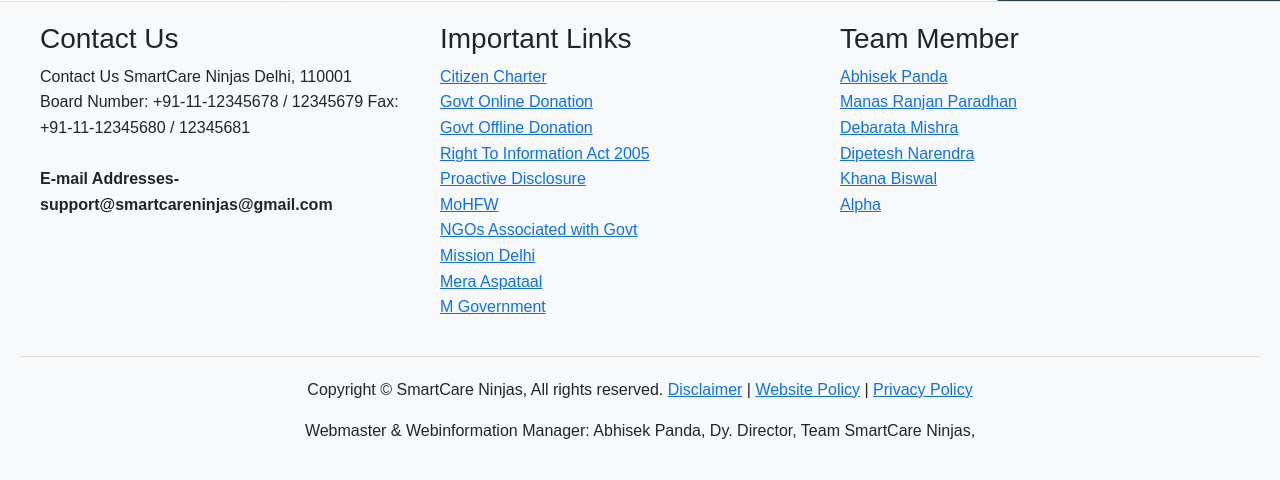
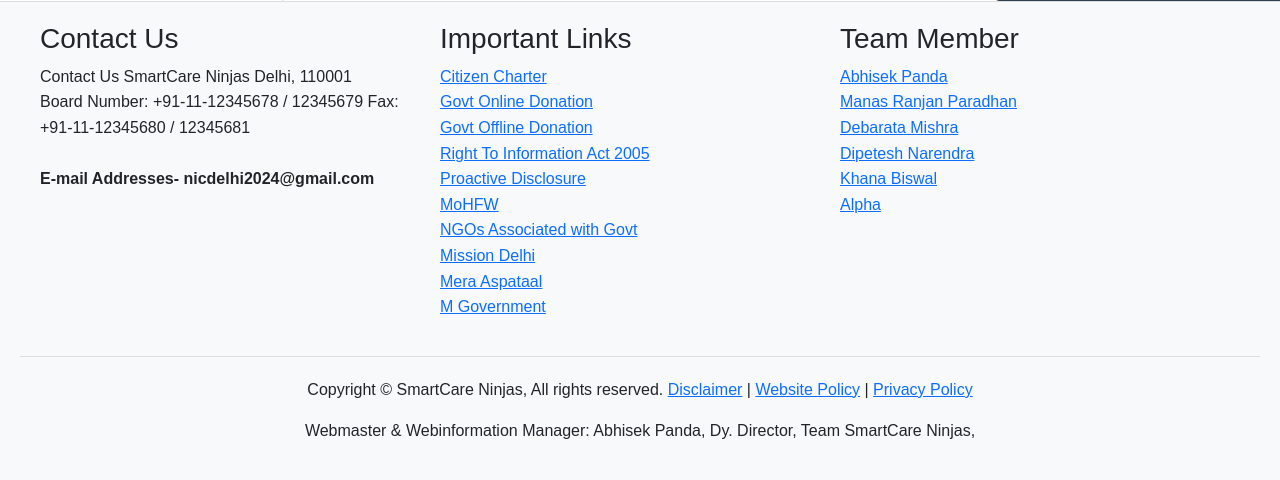
Before and after one commit to ManaS066/sih-hospital_, a Flask app: page / in a window 1280 px wide. Shown: the part 4128-4608 px from the top of the page. Run offline with Flask 3, Linux system fonts and the light colour scheme; parts of the project's set-up code (start-up, migrations or seed data) failed here and were passed over; some libraries are stand-ins or nearby versions.

Commit message:
doctor commet

```diff
--- a/Government of NCT of Delhi/templates/index.html
+++ b/Government of NCT of Delhi/templates/index.html
@@ -747,7 +747,7 @@
                             Board Number: +91-11-12345678 / 12345679
                             Fax: +91-11-12345680 / 12345681<br>
                             <br>
-                            <strong>E-mail Addresses- support@smartcareninjas@gmail.com</strong>
+                            <strong>E-mail Addresses- nicdelhi2024@gmail.com</strong>
                         </p>
                     </div>
                     <div style="flex: 1; margin-right: 20px;">
```
